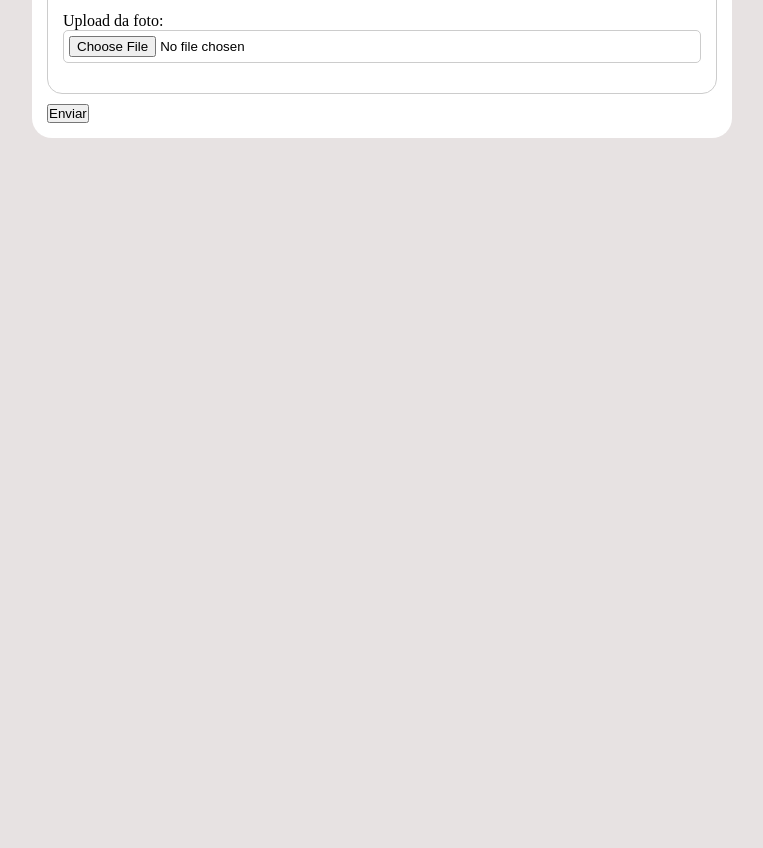
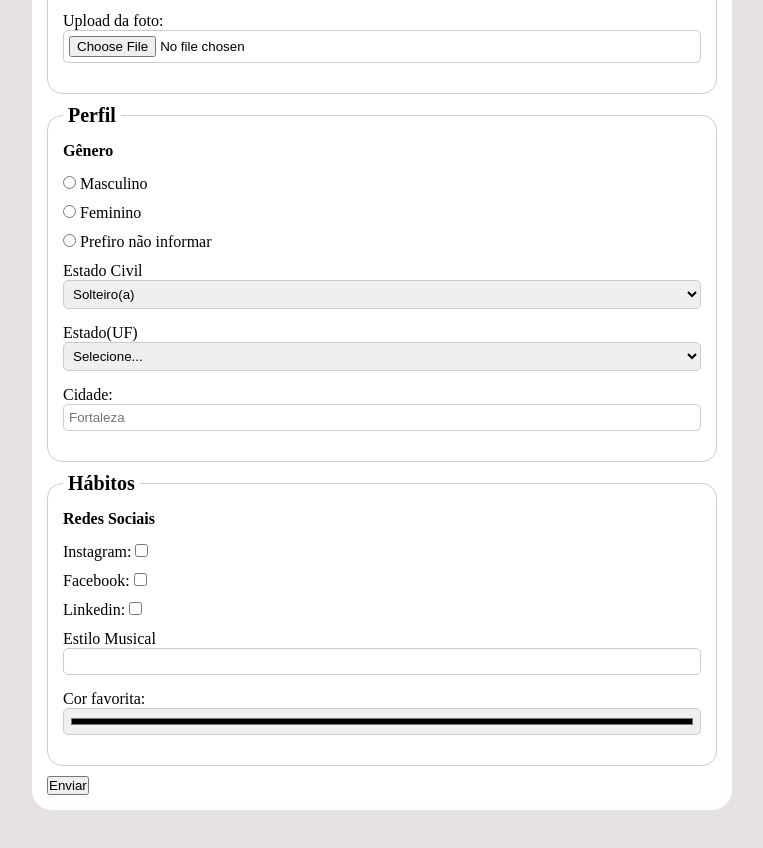
Before and after one commit to heitorhjcostaK1LL/Pesquisa-senaitec, a plain HTML site: page index.html in a window 1280 px wide. Shown: the part 624-1472 px from the top of the page, without its empty margins (258-1021 px from the left). Before the commit the page ends 862 px from the top, so only its background shows below. Drawn offline with Linux system fonts and the light colour scheme.

Commit message:
Atualizaçao

```diff
--- a/css/style.css
+++ b/css/style.css
@@ -43,7 +43,7 @@ legend {
     padding: 0 5px;
 
 }
-input {
+input,select{
     width: 100%;
     margin-bottom: 15px;
     padding: 5px;
@@ -51,3 +51,16 @@ input {
     border-radius:5px;
 
 }
+
+input[type="radio"] {
+    width: auto;
+}
+
+input[type="checkbox"] {
+    width: auto;
+}
+
+p {
+    margin-bottom: 15px;
+    font-weight: bold;
+}
--- a/index.html
+++ b/index.html
@@ -18,6 +18,7 @@
         <form action="index.html" method="get">
 
             <fieldset>
+
                 <legend>Dados Pessoais</legend>
 
             <label for="userName">Nome:</label>
@@ -51,6 +52,108 @@
 
             </fieldset>
 
+            <fieldset>
+                <legend>Perfil</legend>
+
+                <p>Gênero</p>
+
+
+                <input type="radio" name="userGender" id="userGender1" value="masculino">
+                <label for="userGender1">Masculino</label>
+                <br>
+
+                <input type="radio" name="userGender" id="userGender2" value="feminino">
+                <label for="userGender2">Feminino</label>
+                <br>
+
+                <input type="radio" name="userGender" id="userGender3" value="outro">
+                <label for="userGender3">Prefiro não informar</label>
+                <br>
+
+                <label for="userMaritalStatus">Estado Civil</label>
+                <select name="userMaritalStatus" id="userMaritalStatus">
+                    <option value="solteiro">Solteiro(a)</option>
+                     <option value="casado">Casado(a)</option>
+                      <option value="viuvo">Viuvo(a)</option>
+                       <option value="uniaoEstavel">União Estavel(a)</option>
+                <br>
+
+                </select>
+                <br>
+                <label for="userState">Estado(UF)</label>
+                <select  name="userState" id="userState">
+                    <option value="">Selecione...</option>
+                    <option value="AC">Acre</option>
+                    <option value="AL">Alagoas</option>
+                    <option value="AP">Amapá</option>
+                    <option value="AM">Amazonas<option>
+                    <option value="BA">Bahia</option>
+                    <option value="CE">Ceará</option>
+                    <option value="ES">Espírito Santo</option>
+                    <option value="GO">Goiás</option>
+                    <option value="MA">Maranhão</option>
+                    <option value="MT">Mato Grosso</option>
+                    <option value="MS">Mato Grosso do Sul</option>
+                    <option value="MG">Minas Gerais</option>
+                    <option value="PA">Pará</option>
+                    <option value="PB">Paraiba</option>
+                    <option value="PR">Paraná</option>
+                    <option value="PE">Pernambuco</option>
+                    <option value="PI">Piauí</option>
+                    <option value="RJ">Rio de Janeiro</option>
+                    <option value="RN">Rio Grande do Norte</option>
+                    <option value="RS">Rio Grande do Sul</option>
+                    <option value="RO">Rondônia</option>
+                    <option value="RR">Roraima</option>
+                    <option value="SC">Santa Catarina</option>
+                    <option value="SP">São Paulo</option>
+                    <option value="SE">Sergipe</option>
+                    <option value="TO">Tocantins</option>
+
+                    </select>
+                    <br>
+                    <label for="userCity">Cidade:</label>
+                    <input type="text" name="userCity" id="userCity"
+                    placeholder="Fortaleza">
+
+
+            </fieldset>
+            <fieldset>
+                <legend>Hábitos</legend>
+                <p>Redes Sociais</p>
+
+                <label for="userSocial1">Instagram:</label>
+                <input type="checkbox" name="userSocial"
+                id="userSocial1" value="instagram">
+                <br>
+                <label for="userSocial2">Facebook:</label>
+                <input type="checkbox" name="userSocial"
+                id="userSocial2" value="facebook">
+                <br>
+                <label for="userSocial3">Linkedin:</label>
+                <input type="checkbox" name="userSocial"
+                id="userSocial3" value="linkedin">
+                <br>
+
+                <!--estilo musical-->
+                <label for="userMusicStyle">Estilo Musical</label>
+                <input type="text" name="userMusicStyle" id="userMusicStyle"
+                list="userMusicStyles">
+                <datalist id="userMusicStyles">
+                    <option value="Rock"></option>
+                    <option value="Pop"></option>
+                    <option value="Sertanejo"></option>
+                    <option value="funk"></option>
+                    <option value="Pagode"></option>
+                    <option value="Forró"></option>
+                </datalist>
+                 <!--cor favorita-->
+                <label for="userFavoriteColor">Cor favorita:</label>
+                <input type="color" name="color" id="userFavoriteColor">
+
+            </fieldset>
+
+
             <button type="submit">Enviar</button>
 
 
```
